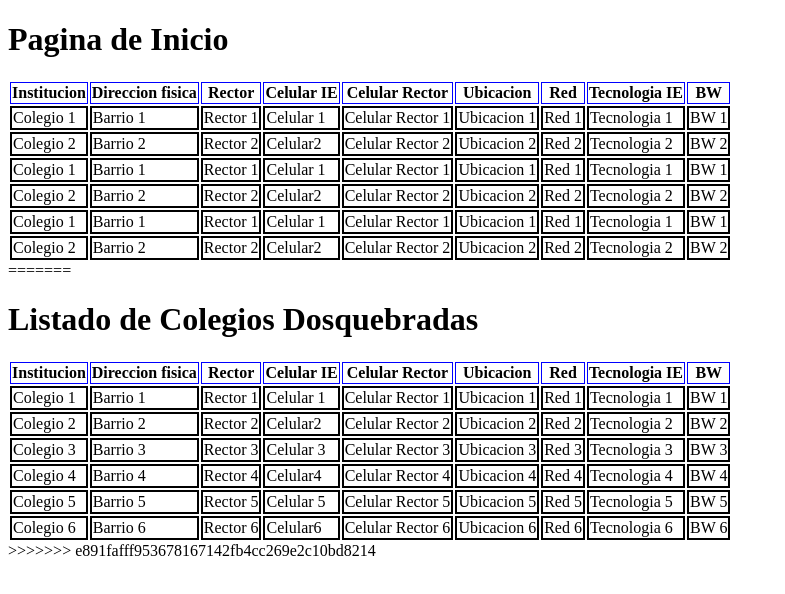
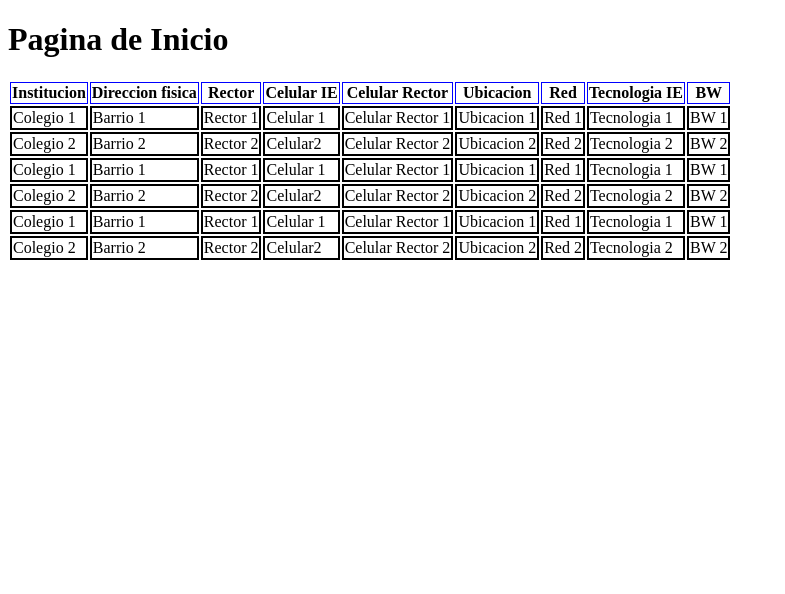
Before and after one commit to cpardog/schools, a plain HTML site: page index.html in a window 1280 px wide. Shown: the whole page, without its empty margins (0-785 px from the left). Drawn offline with Linux system fonts and the light colour scheme.

Commit message:
Update index.html
Se actualizo

```diff
--- a/index.html
+++ b/index.html
@@ -1,4 +1,3 @@
-
 <!DOCTYPE html>
 <html lang="en">
 
@@ -95,105 +94,4 @@
     </table>
 
 </body>
-
 </html>
-=======
-<!DOCTYPE html>
-<html lang="en">
-
-<head>
-    <meta charset="UTF-8">
-    <meta http-equiv="X-UA-Compatible" content="IE=edge">
-    <meta name="viewport" content="width=device-width, initial-scale=1.0">
-    <title>Prueba Colegios</title>
-    <link rel="stylesheet" href="estilos.css">
-</head>
-
-<body>
-    <h1>Listado de Colegios Dosquebradas</h1>
-
-    <table>
-        <th>Institucion</th>
-        <th>Direccion fisica</th>
-        <th>Rector</th>
-        <th>Celular IE</th>
-        <th>Celular Rector</th>
-        <th>Ubicacion</th>
-        <th>Red</th>
-        <th>Tecnologia IE</th>
-        <th>BW</th>
-        <tr>
-            <td>Colegio 1</td>
-            <td>Barrio 1</td>
-            <td>Rector 1</td>
-            <td>Celular 1</td>
-            <td>Celular Rector 1</td>
-            <td>Ubicacion 1</td>
-            <td>Red 1</td>
-            <td>Tecnologia 1</td>
-            <td>BW 1</td>
-        </tr>
-
-        <tr>
-            <td>Colegio 2</td>
-            <td>Barrio 2</td>
-            <td>Rector 2</td>
-            <td>Celular2</td>
-            <td>Celular Rector 2</td>
-            <td>Ubicacion 2</td>
-            <td>Red 2</td>
-            <td>Tecnologia 2</td>
-            <td>BW 2</td>
-        </tr>
-        <tr>
-            <td>Colegio 3</td>
-            <td>Barrio 3</td>
-            <td>Rector 3</td>
-            <td>Celular 3</td>
-            <td>Celular Rector 3</td>
-            <td>Ubicacion 3</td>
-            <td>Red 3</td>
-            <td>Tecnologia 3</td>
-            <td>BW 3</td>
-        </tr>
-
-        <tr>
-            <td>Colegio 4</td>
-            <td>Barrio 4</td>
-            <td>Rector 4</td>
-            <td>Celular4</td>
-            <td>Celular Rector 4</td>
-            <td>Ubicacion 4</td>
-            <td>Red 4</td>
-            <td>Tecnologia 4</td>
-            <td>BW 4</td>
-        </tr>
-        <tr>
-            <td>Colegio 5</td>
-            <td>Barrio 5</td>
-            <td>Rector 5</td>
-            <td>Celular 5</td>
-            <td>Celular Rector 5</td>
-            <td>Ubicacion 5</td>
-            <td>Red 5</td>
-            <td>Tecnologia 5</td>
-            <td>BW 5</td>
-        </tr>
-
-        <tr>
-            <td>Colegio 6</td>
-            <td>Barrio 6</td>
-            <td>Rector 6</td>
-            <td>Celular6</td>
-            <td>Celular Rector 6</td>
-            <td>Ubicacion 6</td>
-            <td>Red 6</td>
-            <td>Tecnologia 6</td>
-            <td>BW 6</td>
-        </tr>
-    </table>
-
-</body>
-
-</html>
->>>>>>> e891fafff953678167142fb4cc269e2c10bd8214
```
